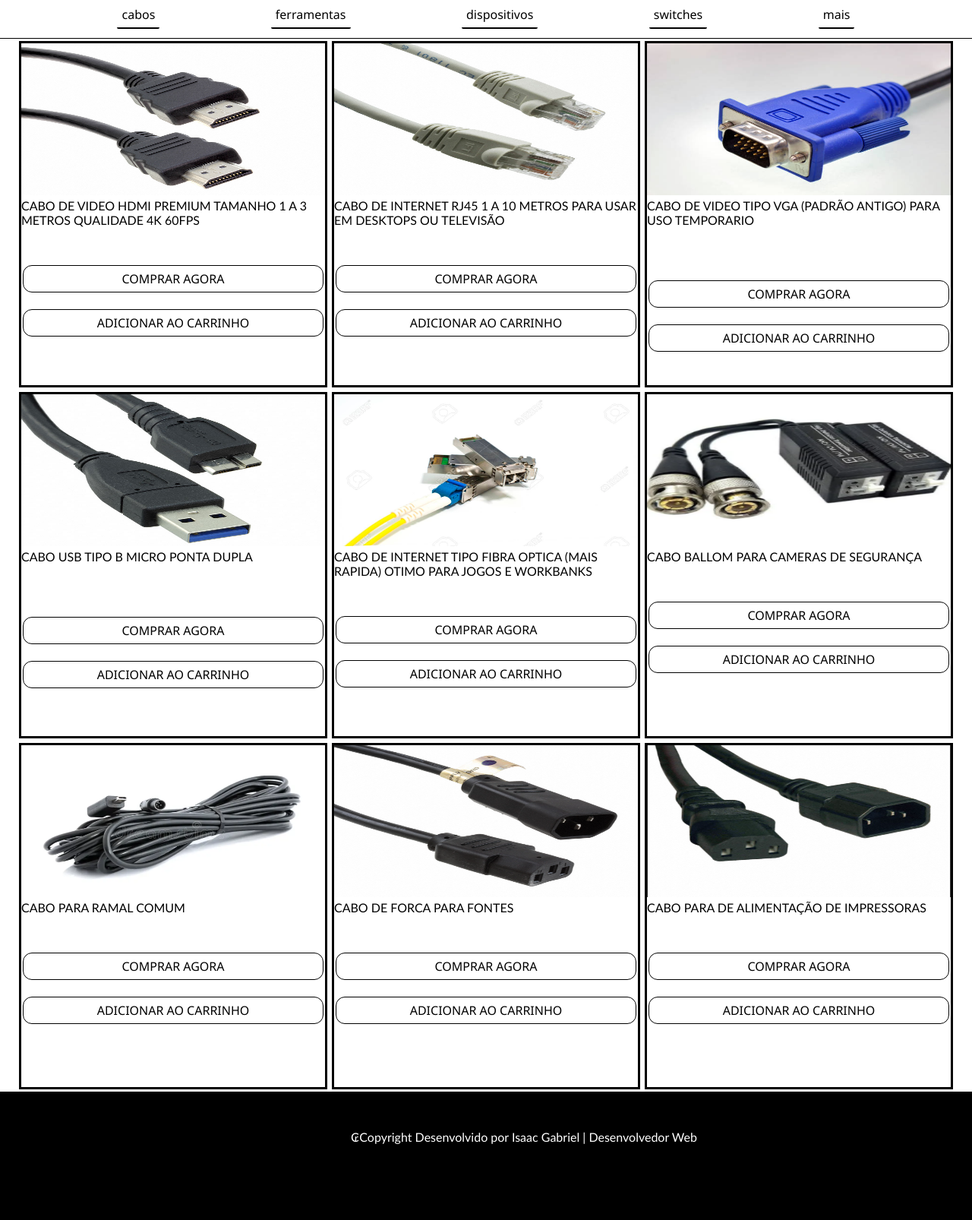
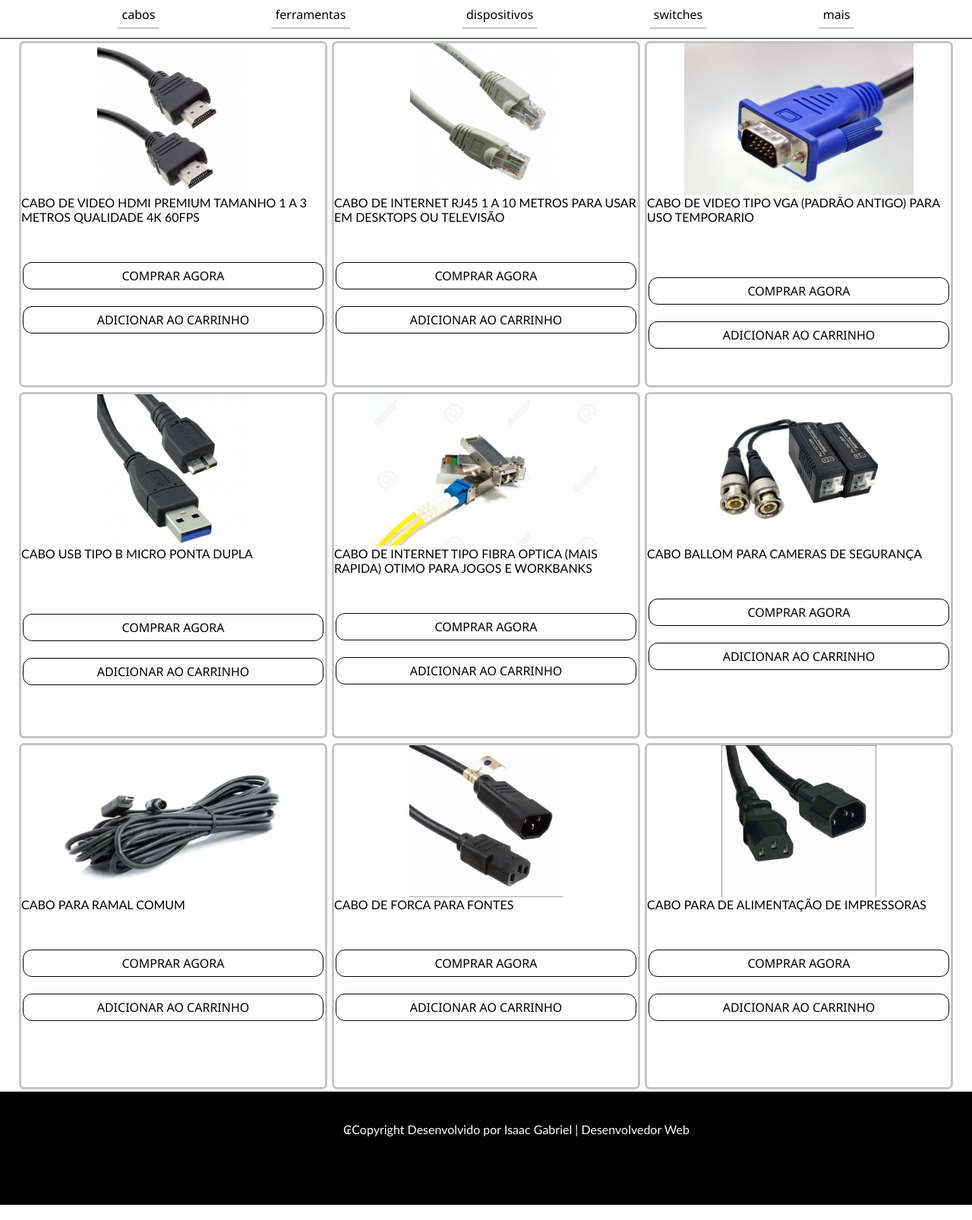
Before and after one commit to iZaaKGabrieL/PROJETO-SITE-CABLES, a plain HTML site: page loja.html in a window 1280 px wide. Shown: the part 75-1681 px from the top of the page at 76% size. Drawn offline with Linux system fonts and the light colour scheme; a web font is replaced by a local one.

Commit message:
ALGUMAS MUDANÇAS VISUAIS FEITAS NA LOJA FICTICIA

```diff
--- a/loja.css
+++ b/loja.css
@@ -38,32 +38,36 @@ header > h1{
 div#produtos{
     display: flex;
     flex-wrap: wrap;
-    flex-direction: row;
+    flex-direction: unset;
     width: auto;
+
     justify-content: center;
     align-items: flex-end;
     align-content: space-evenly;
-    height: 100%;
+    height: auto;
 }
 
 .item{
-    border: 3px solid black;
+    border: 3px solid rgb(197, 197, 197);
     width: 400px;
     height: 450px;
     margin: 3px;
+    border-radius: 7px;
 }
 
 .item:hover{
     border: 3px solid black;
     width: 400px;
     border-radius: 7px;
-    box-shadow: 3px 3px 3px  rgba(0, 0, 0, 0.212);
+    box-shadow: 3px 5px 5px  rgba(0, 0, 0, 0.212);
     height: 450px;
     margin: 3px;
 }
 
 img{
-    width: 100%;
+    width: auto;
+    display: block;
+    margin: auto;
     height: 200px;
 
 
@@ -100,7 +104,6 @@ a:hover{
     font-weight: 500;
     border-radius: 12px;
     margin: 2px;
-    background-color: black;
     box-shadow: 4px 4px 4px solid black;
 }
 
@@ -111,6 +114,15 @@ a:hover{
 }
 
 .menu{
+    color: black;
+    border: none;
+    border-bottom: 2px solid rgb(197, 197, 197);
+    border-radius: 2px;
+
+}
+
+.menu:hover{
+    color: black;
     border: none;
     border-bottom: 2px solid black;
     border-radius: 2px;
@@ -118,10 +130,12 @@ a:hover{
 }
 
 
+
+
 footer{
     background-color: black;
     width: 100%;
     height: 100%;
-    padding: 50px;
+    padding: 40px;
 
 }
```
